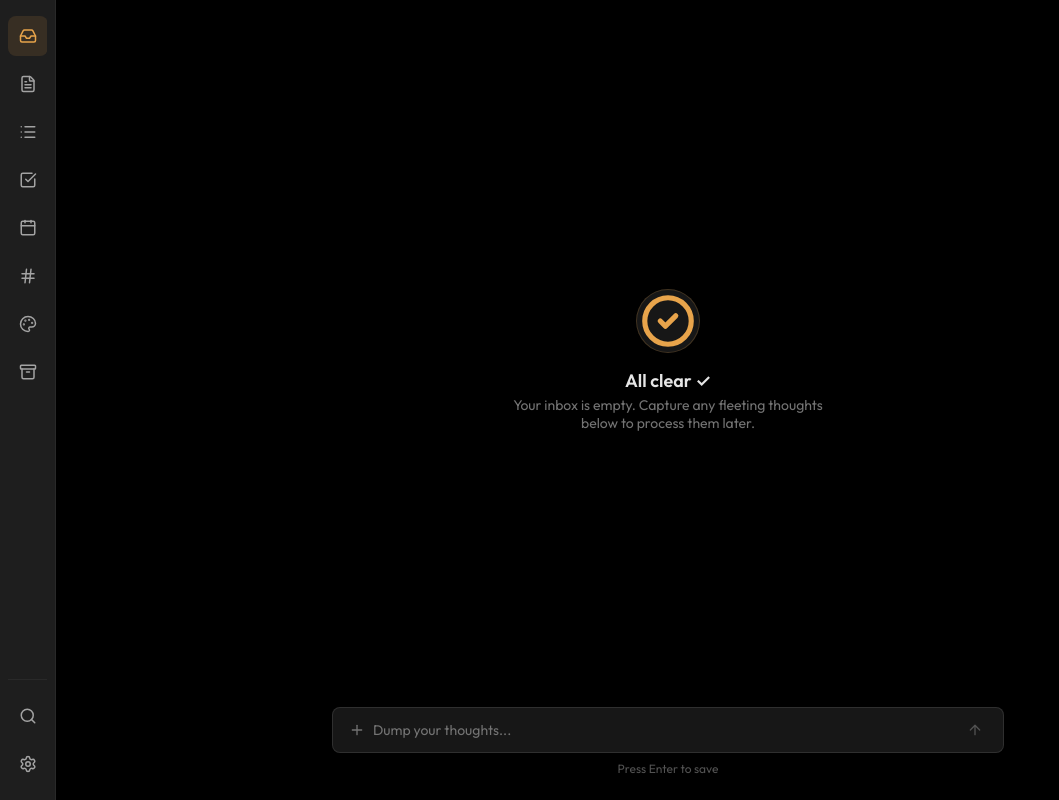
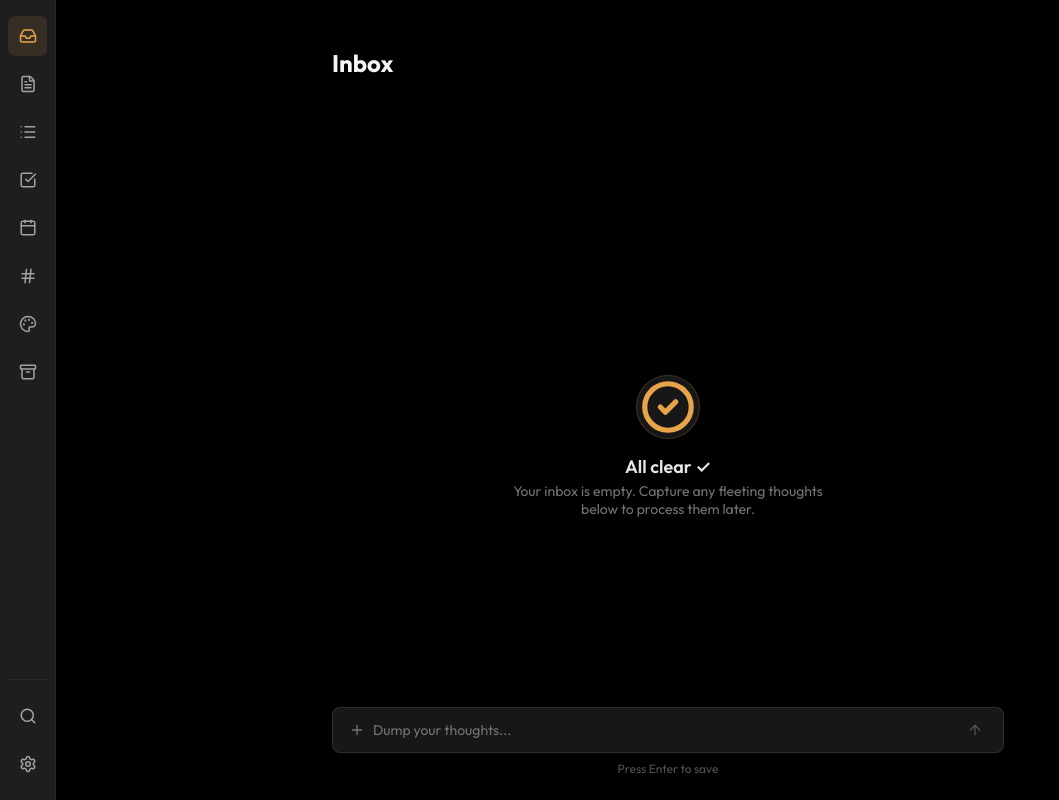
Before and after one commit to RushiRuns/Writer, a React (Vite) app: page / in a window 1280 px wide. Shown: the whole page, without its empty margins (0-1059 px from the left). Built offline with nearby package versions, Linux system fonts and the light colour scheme; a web font is replaced by a local one.

Commit message:
style: add Inbox page title with top margin spacing
Adds a persistent, bold "Inbox" title at the top of the Inbox list
area. Aligns it horizontally with the notes list cards and adds
top padding to push it down from the top edge of the window.

```diff
--- a/src/renderer/components/inbox/InboxView.module.css
+++ b/src/renderer/components/inbox/InboxView.module.css
@@ -10,6 +10,19 @@
   padding-right: calc(var(--space-6) + var(--space-4));
   padding-top: var(--space-4);
   padding-bottom: 6rem;
+}
+
+.viewTitle {
+  font-size: 1.5rem;
+  font-weight: 700;
+  color: var(--color-neutral-100);
+  margin-top: 2rem;
+  margin-bottom: 1.5rem;
+  max-width: 42rem;
+  margin-left: auto;
+  margin-right: auto;
+  font-family: var(--font-ui);
+  width: 100%;
 }
 
 .emptyState {
--- a/src/renderer/components/inbox/InboxView.tsx
+++ b/src/renderer/components/inbox/InboxView.tsx
@@ -63,6 +63,7 @@ export default function InboxView({ index, vaultPath }: InboxViewProps) {
     <div className={`flex-grow flex flex-col h-full relative ${styles.container}`}>
       {/* Scrollable list of Inbox notes */}
       <div className={styles.listArea}>
+        <h1 className={styles.viewTitle}>Inbox</h1>
         {inboxNotes.length === 0 ? (
           <div className={`${styles.emptyState} animate-fade-in`}>
             <div className={styles.emptyIcon}>
```
